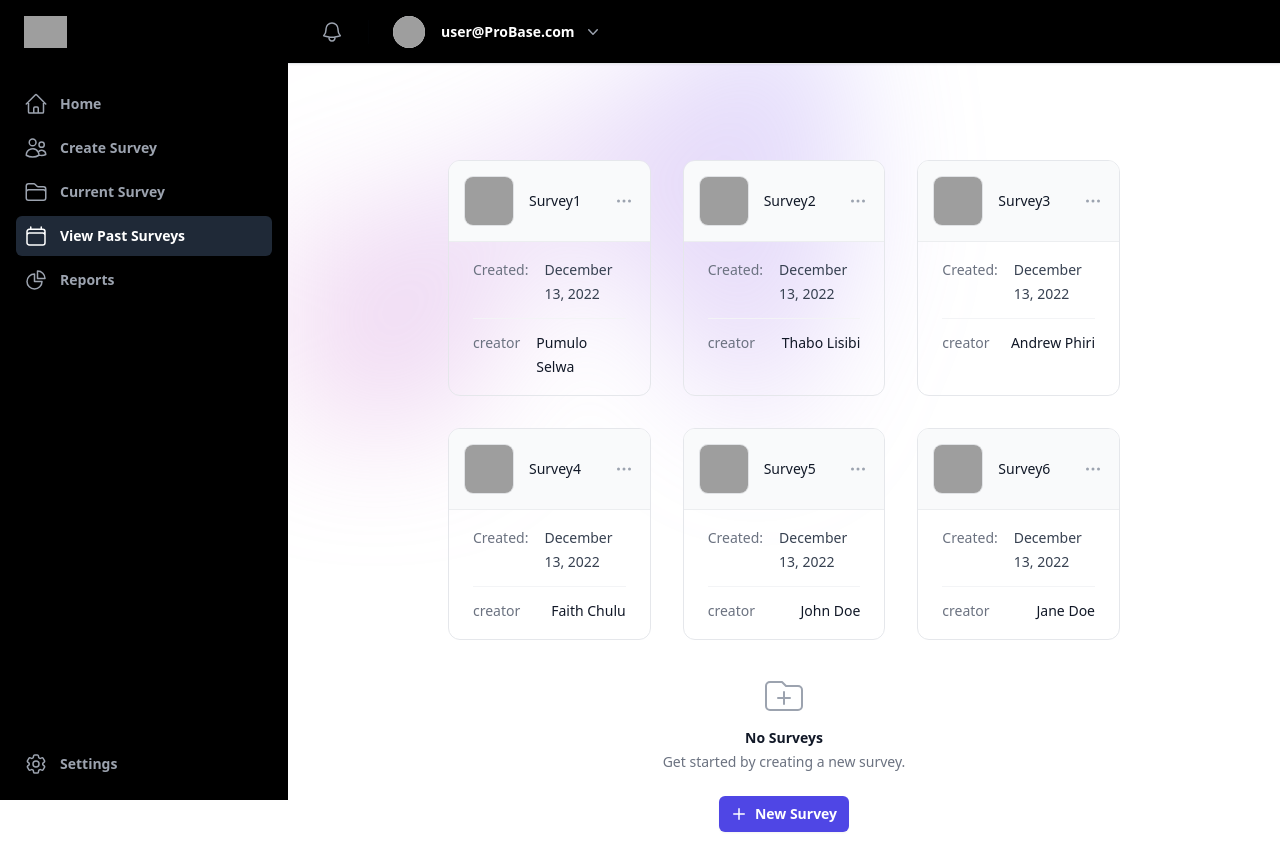
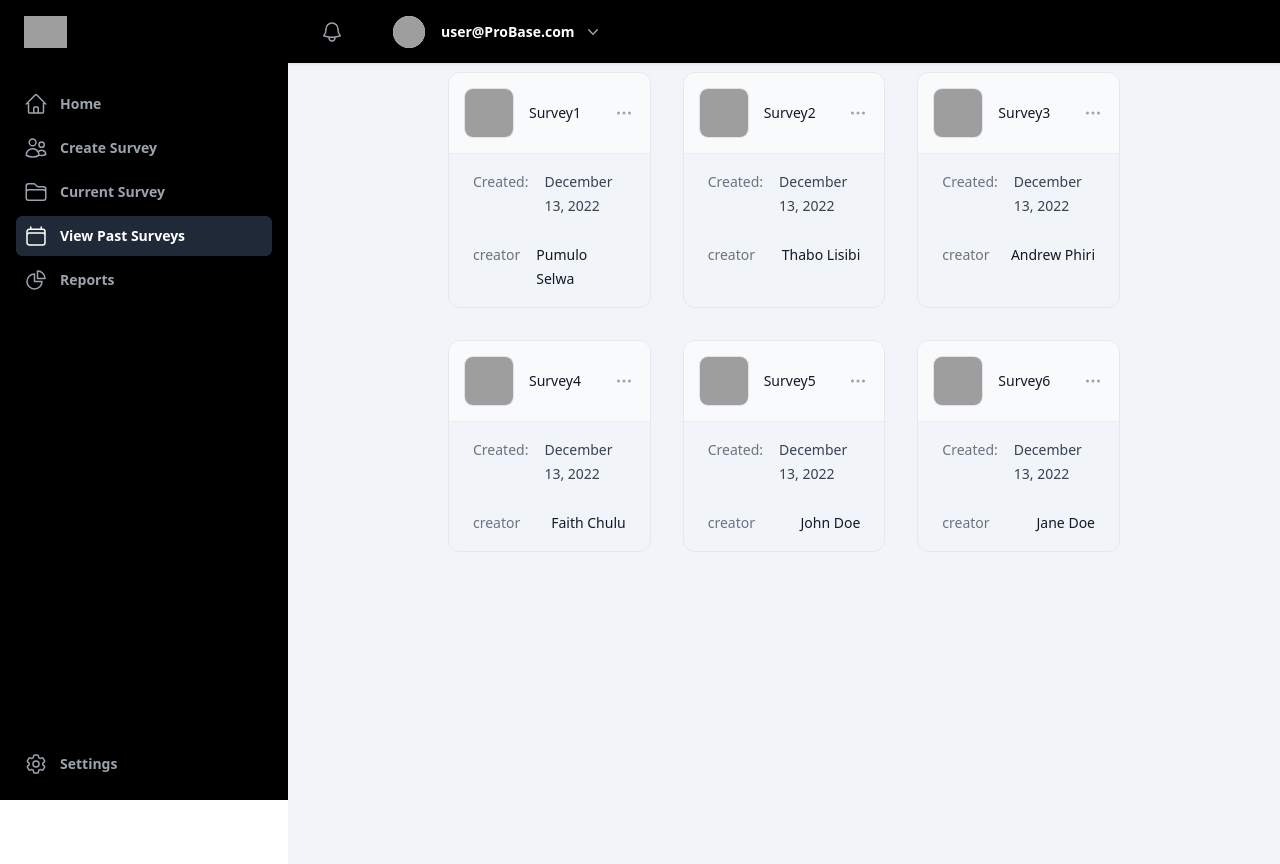
Before and after one commit to faithchulu/survey-app, a React (Create React App) app: page /previoussurvey in a window 1280 px wide. Before the commit the page ends 840 px from the top, so only its background shows below. Built offline with nearby package versions, Linux system fonts and the light colour scheme; grey boxes are pictures that could not be loaded.

Commit message:
Made alot of changes (skull emoji)

```diff
--- a/src/assets/components/content.js
+++ b/src/assets/components/content.js
@@ -18,7 +18,7 @@ export default function Content() {
               Get started
             </a>
             <a
-              href="/previoussurveys"
+              href="/previoussurvey"
               className="text-sm font-semibold leading-6 text-gray-900"
             >
               View Previous Surveys <span aria-hidden="true">→</span>
--- a/src/assets/components/statscards.js
+++ b/src/assets/components/statscards.js
@@ -1,7 +1,7 @@
 const stats = [
-  { name: 'Total Subscribers', stat: '71,897' },
-  { name: 'Avg. Open Rate', stat: '58.16%' },
-  { name: 'Avg. Click Rate', stat: '24.57%' },
+  { name: 'Total Responses', stat: '1,897' },
+  { name: 'Avg. Response Rate', stat: '58.16%' },
+  { name: 'Avg. Respondent Age', stat: '26.5' },
 ]
 
 export default function Statscards() {
--- a/src/pages/Home.js
+++ b/src/pages/Home.js
@@ -145,7 +145,7 @@ export default function Home() {
                 Get started
               </a>
               <a
-                href="/previoussurveys"
+                href="/previoussurvey"
                 className="text-sm font-semibold leading-6 text-gray-900"
               >
                 View Previous Surveys <span aria-hidden="true">→</span>
--- a/src/pages/admin/create_survey.js
+++ b/src/pages/admin/create_survey.js
@@ -314,54 +314,13 @@ export default function Dashboard() {
 
           <main className=" bg-slate-100 min-h-screen">
             <div className="relative isolate px-6 pt-14 lg:px-8">
-
               <div className="mx-auto max-w-2xl ">
-                <div className="text-center">
                   <div>
                     <FormCreator />
                   </div>
-
-                  {/* Create survey section */}
-                    <svg
-                      className="mx-auto h-12 w-12 text-gray-400"
-                      fill="none"
-                      viewBox="0 0 24 24"
-                      stroke="currentColor"
-                      aria-hidden="true"
-                    >
-                      <path
-                        vectorEffect="non-scaling-stroke"
-                        strokeLinecap="round"
-                        strokeLinejoin="round"
-                        strokeWidth={2}
-                        d="M9 13h6m-3-3v6m-9 1V7a2 2 0 012-2h6l2 2h6a2 2 0 012 2v8a2 2 0 01-2 2H5a2 2 0 01-2-2z"
-                      />
-                      x
-                    </svg>
-                    <h3 className="mt-2 text-sm font-semibold text-gray-900">
-                      No Surveys
-                    </h3>
-                    <p className="mt-1 text-sm text-gray-500">
-                      Get started by creating a new survey.
-                    </p>
-                    <div className="mt-6">
-                      <button
-                        type="button"
-                        className="inline-flex items-center rounded-md bg-black px-3 py-2 text-sm font-semibold text-white shadow-sm hover:bg-indigo-500 focus-visible:outline focus-visible:outline-2 focus-visible:outline-offset-2 focus-visible:outline-indigo-600"
-                      >
-                        <PlusIcon
-                          className="-ml-0.5 mr-1.5 h-5 w-5"
-                          aria-hidden="true"
-                          href="/createsurvey"
-                        />
-                        New Survey
-                      </button>
-                    </div>
-
-                </div>
               </div>
              </div>
-                      </main>
+            </main>
         </div>
       </div>
     </>
--- a/src/pages/admin/dashboard.js
+++ b/src/pages/admin/dashboard.js
@@ -473,7 +473,7 @@ export default function Dashboard() {
                   Get started
                 </a>
                 <a
-                  href="/previoussurveys"
+                  href="/previoussurvey"
                   className="text-sm font-semibold leading-6 text-gray-900"
                 >
                   View Previous Surveys <span aria-hidden="true">→</span>
--- a/src/pages/admin/previous_survey.js
+++ b/src/pages/admin/previous_survey.js
@@ -387,21 +387,10 @@ export default function Dashboard() {
 
           {/*Cotent begins here*/}
 
-          <main className="py-2">
-            <div className="relative isolate px-6 pt-14 lg:px-8">
-              <div
-                className="absolute inset-x-0 -top-40 -z-10 transform-gpu overflow-hidden blur-3xl sm:-top-80"
-                aria-hidden="true"
-              >
-                <div
-                  className="relative left-[calc(50%-11rem)] aspect-[1155/678] w-[36.125rem] -translate-x-1/2 rotate-[30deg] bg-gradient-to-tr from-[#ff80b5] to-[#9089fc] opacity-30 sm:left-[calc(50%-30rem)] sm:w-[72.1875rem]"
-                  style={{
-                    clipPath:
-                      "polygon(74.1% 44.1%, 100% 61.6%, 97.5% 26.9%, 85.5% 0.1%, 80.7% 2%, 72.5% 32.5%, 60.2% 62.4%, 52.4% 68.1%, 47.5% 58.3%, 45.2% 34.5%, 27.5% 76.7%, 0.1% 64.9%, 17.9% 100%, 27.6% 76.8%, 76.1% 97.7%, 74.1% 44.1%)",
-                  }}
-                />
-              </div>
-              <div className="mx-auto max-w-2xl py-4 sm:py-48 lg:py-8">
+          <main className="py-2 bg-slate-100 min-h-screen">
+            <div className="relative isolate">
+
+              <div className="mx-auto max-w-2xl ">
                 <ul
                   role="list"
                   className="grid grid-cols-1 gap-x-6 gap-y-8 lg:grid-cols-3 xl:gap-x-8"
@@ -511,43 +500,7 @@ export default function Dashboard() {
             </div>
 
             {/* <PieChart /> */}
-            <div className="text-center">
-              <svg
-                className="mx-auto h-12 w-12 text-gray-400"
-                fill="none"
-                viewBox="0 0 24 24"
-                stroke="currentColor"
-                aria-hidden="true"
-              >
-                <path
-                  vectorEffect="non-scaling-stroke"
-                  strokeLinecap="round"
-                  strokeLinejoin="round"
-                  strokeWidth={2}
-                  d="M9 13h6m-3-3v6m-9 1V7a2 2 0 012-2h6l2 2h6a2 2 0 012 2v8a2 2 0 01-2 2H5a2 2 0 01-2-2z"
-                />
-                x
-              </svg>
-              <h3 className="mt-2 text-sm font-semibold text-gray-900">
-                No Surveys
-              </h3>
-              <p className="mt-1 text-sm text-gray-500">
-                Get started by creating a new survey.
-              </p>
-              <div className="mt-6">
-                <button
-                  type="button"
-                  className="inline-flex items-center rounded-md bg-indigo-600 px-3 py-2 text-sm font-semibold text-white shadow-sm hover:bg-indigo-500 focus-visible:outline focus-visible:outline-2 focus-visible:outline-offset-2 focus-visible:outline-indigo-600"
-                >
-                  <PlusIcon
-                    className="-ml-0.5 mr-1.5 h-5 w-5"
-                    aria-hidden="true"
-                    href="/createsurvey"
-                  />
-                  New Survey
-                </button>
-              </div>
-            </div>
+
           </main>
         </div>
       </div>
--- a/src/pages/admin/visualization.js
+++ b/src/pages/admin/visualization.js
@@ -314,18 +314,7 @@ export default function Dashboard() {
 
           <main className="py-4">
             <div className="relative isolate px-6 pt-14 lg:px-8">
-              <div
-                className="absolute inset-x-0 -top-40 -z-10 transform-gpu overflow-hidden blur-3xl sm:-top-80"
-                aria-hidden="true"
-              >
-                <div
-                  className="relative left-[calc(50%-11rem)] aspect-[1155/678] w-[36.125rem] -translate-x-1/2 rotate-[30deg] bg-gradient-to-tr from-[#ff80b5] to-[#9089fc] opacity-30 sm:left-[calc(50%-30rem)] sm:w-[72.1875rem]"
-                  style={{
-                    clipPath:
-                      "polygon(74.1% 44.1%, 100% 61.6%, 97.5% 26.9%, 85.5% 0.1%, 80.7% 2%, 72.5% 32.5%, 60.2% 62.4%, 52.4% 68.1%, 47.5% 58.3%, 45.2% 34.5%, 27.5% 76.7%, 0.1% 64.9%, 17.9% 100%, 27.6% 76.8%, 76.1% 97.7%, 74.1% 44.1%)",
-                  }}
-                />
-              </div>
+
               <div className="mx-auto max-w-2xl py-16 sm:py-48 lg:py-16">
 
                {PieChart()}
--- a/src/pages/user/FormWizard.js
+++ b/src/pages/user/FormWizard.js
@@ -1130,7 +1130,7 @@ const renderStep13 = () => (
 
 
   return (
-    <div className="bg-no-repeat bg-cover bg-[url(https://images.unsplash.com/photo-1589362281138-e3f7ebe47f1a?ixlib=rb-4.0.3&ixid=M3wxMjA3fDB8MHxzZWFyY2h8MTV8fGxhcHRvcCUyMGNvZmZlZXxlbnwwfHwwfHx8MA%3D%3D&auto=format&fit=crop&w=400&q=60)]">
+    <div className="min-h-screen bg-no-repeat bg-cover bg-[url(https://images.unsplash.com/photo-1589362281138-e3f7ebe47f1a?ixlib=rb-4.0.3&ixid=M3wxMjA3fDB8MHxzZWFyY2h8MTV8fGxhcHRvcCUyMGNvZmZlZXxlbnwwfHwwfHx8MA%3D%3D&auto=format&fit=crop&w=400&q=60)]">
       <div className="sticky top-0">
         <NavBar />
       </div>{" "}
@@ -1149,7 +1149,7 @@ const renderStep13 = () => (
         {step === 12 && renderStep12()}
         {step === 13 && renderStep13()}
       </div>
-      <div className="sticky">
+      <div className="sticky bottom -5">
         {" "}
         <Footer />
       </div>
```
Also changed, not shown: src/assets/components/formcreator.js (+15 -10 lines), src/assets/components/nosurvey.js (added, +39 -0 lines).
